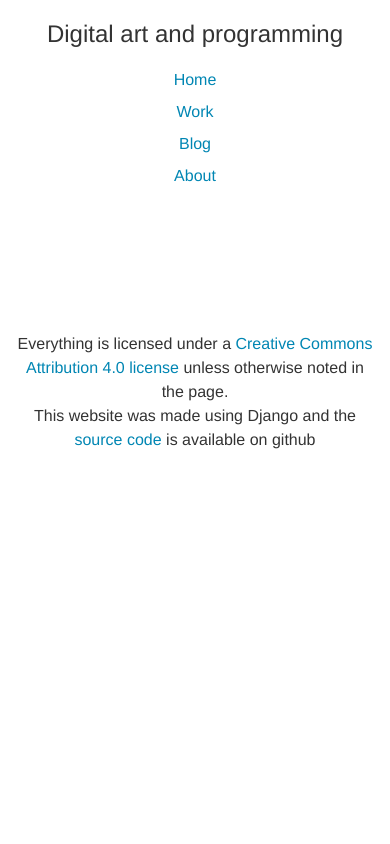
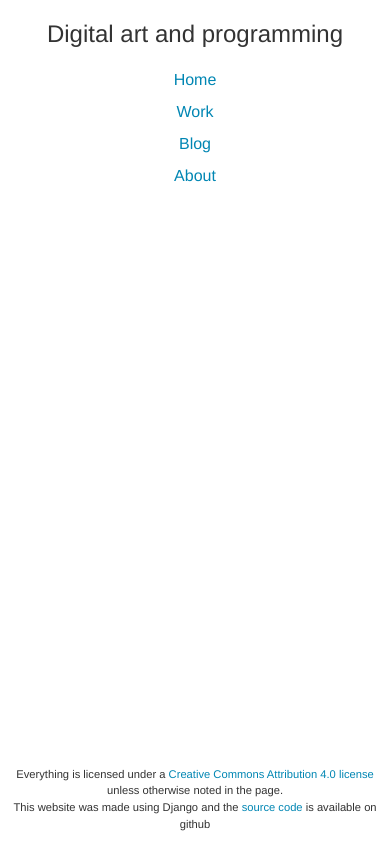
Before and after one commit to kevinmasson/website, a Django app: page /blog/ in a window 390 px wide. Run offline with Django 3.2, Linux system fonts and the light colour scheme; data that the repository does not hold is empty.

Commit message:
Add a sticky footer

```diff
--- a/static/stylesheets/app.css
+++ b/static/stylesheets/app.css
@@ -378,6 +378,16 @@ h1.page-title {
   color: #7a7a7a; }
 
 /* Container */
+.site {
+  min-height: 100vh;
+  display: flex;
+  flex-direction: column;
+  flex-shrink: 0; }
+  .site .site-content {
+    flex: 1; }
+  .site .site-content, .site .site-header, .site .site-footer {
+    flex-shrink: 0; }
+
 .content {
   padding-top: 1rem;
   padding-bottom: 4rem; }
@@ -391,36 +401,40 @@ h1.page-title {
   display: flex;
   flex-flow: row wrap;
   align-items: center;
-  padding: 1em; }
+  padding: 1rem; }
   .site-header .site-logo {
     flex-grow: 1;
-    font-size: 150%; }
+    font-size: 1.5rem; }
   .site-header .site-nav ul {
     display: flex;
     flex-flow: row wrap; }
     .site-header .site-nav ul li {
       list-style-type: none; }
       .site-header .site-nav ul li + li {
-        margin-left: 2em;
+        margin-left: 2rem;
         margin-top: 0; }
 
-@media (max-width: 600px) {
+@media (max-width: 800px) {
   .site-header {
     flex-flow: column wrap; }
     .site-header .site-logo {
       text-align: center; }
     .site-header .site-nav {
-      margin-top: 1em; }
+      margin-top: 1rem; }
       .site-header .site-nav ul {
-        text-align: center;
-        flex-flow: column wrap; }
-        .site-header .site-nav ul li + li {
-          margin-left: 0;
-          margin-top: 0.5em; } }
+        justify-content: space-around; } }
+@media (max-width: 600px) {
+  .site-header .site-nav ul {
+    text-align: center;
+    flex-flow: column wrap; }
+    .site-header .site-nav ul li + li {
+      margin-left: 0;
+      margin-top: 0.5rem; } }
 /* Site footer */
 .site-footer {
   padding: 1em;
-  text-align: center; }
+  text-align: center;
+  font-size: 0.7rem; }
   .site-footer p {
     margin: 0; }
 
--- a/static/stylesheets/sass/app.scss
+++ b/static/stylesheets/sass/app.scss
@@ -222,6 +222,22 @@ h1.page-title {
 }
 /* Container */
 
+.site {
+    min-height: 100vh; // Full height
+    display: flex;
+    flex-direction: column;
+    flex-shrink: 0;
+
+    .site-content{
+        flex: 1;
+    }
+
+    .site-content, .site-header, .site-footer{
+        flex-shrink: 0;
+    }
+
+}
+
 .content {
   padding-top:    1rem;
   padding-bottom: 4rem;
@@ -242,11 +258,11 @@ h1.page-title {
     display: flex;
     flex-flow: row wrap;
     align-items: center;
-    padding: 1em;
+    padding: 1rem;
 
     .site-logo{
         flex-grow: 1;
-        font-size: 150%;
+        font-size: 1.5rem;
 
     }
 
@@ -257,7 +273,7 @@ h1.page-title {
             li{
                 list-style-type:none;
                 & + li{
-                    margin-left: 2em;
+                    margin-left: 2rem;
                     margin-top: 0;
                 }
             }
@@ -265,22 +281,32 @@ h1.page-title {
         }
     }
 }
-
-@media (max-width: 600px){
+@media (max-width: 800px){
     .site-header{
         flex-flow: column wrap;
         .site-logo{
             text-align: center;
         }
         .site-nav{
-            margin-top: 1em;
+            margin-top: 1rem;
+            ul{
+                justify-content: space-around;
+            }
+        }
+    }
+
+}
+
+@media (max-width: 600px){
+    .site-header{
+        .site-nav{
             ul{
                 text-align: center;
                 flex-flow: column wrap;
                 li{
                     & + li{
                         margin-left: 0;
-                        margin-top: 0.5em;
+                        margin-top: 0.5rem;
                     }
                 }
             }
@@ -294,6 +320,7 @@ h1.page-title {
 
     padding: 1em;
     text-align:center;
+    font-size: 0.7rem;
 
     p{
         margin: 0;
--- a/templates/base.html
+++ b/templates/base.html
@@ -5,7 +5,7 @@
         <title>{% block title %}{% endblock %} - Digital art and programming</title>
     <link rel="stylesheet" type="text/css" href="{% static 'stylesheets/app.css' %}"/>
     </head>
-    <body>
+    <body class="site">
 
         {% block navbar %}
         <header class="site-header">
```
Also changed, not shown: 1 other file.
